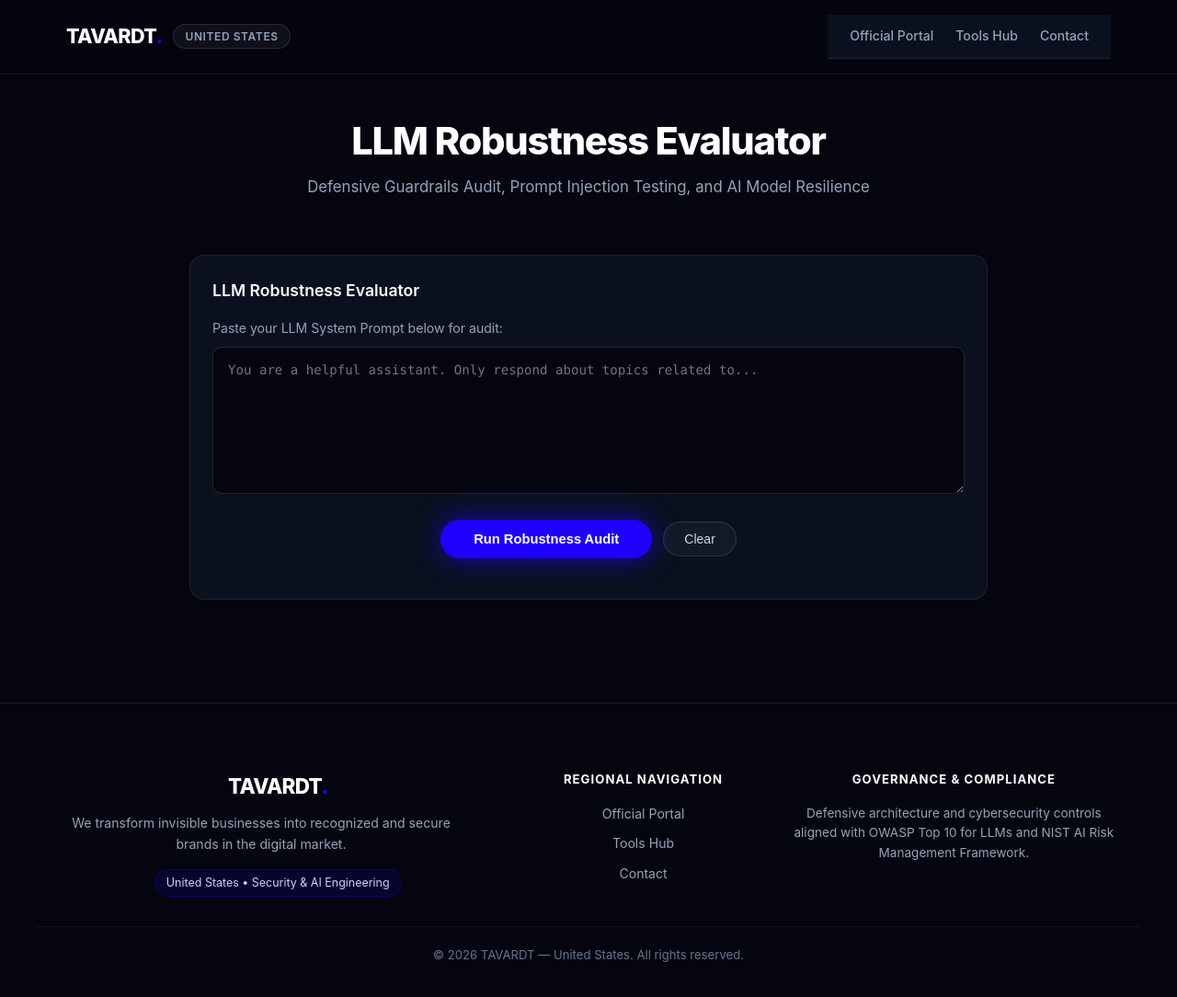
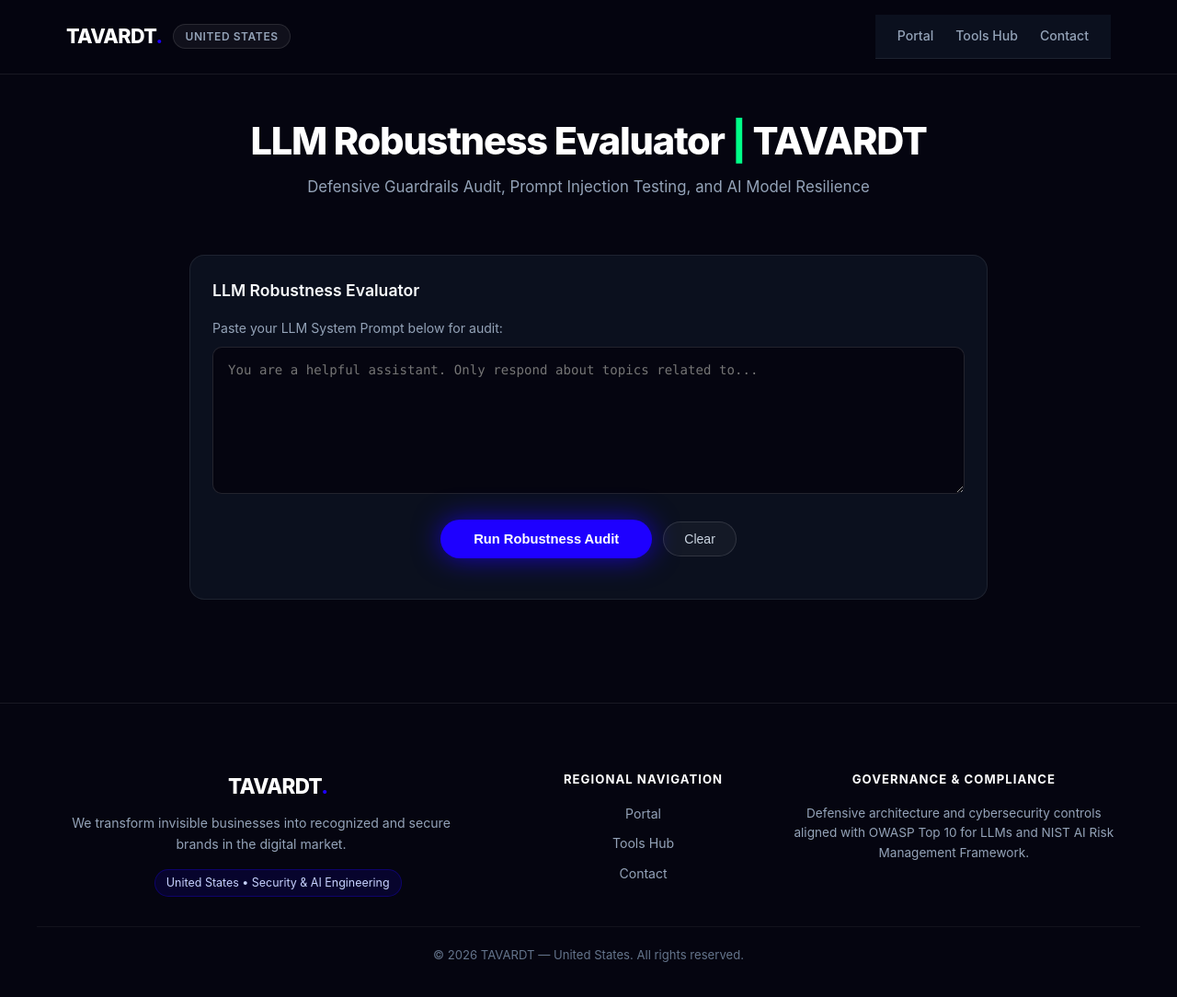
Before and after one commit to TAVARDT-USA/llm-robustness-evaluator-us, a plain HTML site: page index.html in a window 1280 px wide. Shown: the whole page at 92% size. Drawn offline with Linux system fonts and the light colour scheme.

Commit message:
feat: host assets locally (zero VPS bandwidth) & sanitize portal navigation links

```diff
--- a/index.html
+++ b/index.html
@@ -5,8 +5,8 @@
   <meta name="viewport" content="width=device-width, initial-scale=1.0">
   <title>LLM Robustness Evaluator & Guardrails Stress Tester | TAVARDT United States</title>
   <meta name="description" content="Interactive web tool and CLI for developers auditing LLM guardrail robustness against injection vectors, system prompt leakage, and structural attacks. Resilience Score 0-100 + defensive blueprint.">
-  <link rel="icon" type="image/x-icon" href="https://ag.tavardt.com/favicon.ico">
-  <link rel="shortcut icon" href="https://ag.tavardt.com/favicon.ico">
+  <link rel="icon" type="image/x-icon" href="./favicon.ico">
+  <link rel="shortcut icon" href="./favicon.ico">
   <link rel="canonical" href="https://tavardt-usa.github.io/llm-robustness-evaluator-us/">
   <meta name="robots" content="index, follow">
   <meta property="og:type" content="website">
@@ -14,7 +14,7 @@
   <meta property="og:title" content="LLM Robustness Evaluator & Guardrails Stress Tester | TAVARDT United States">
   <meta property="og:description" content="Interactive web tool and CLI for developers auditing LLM guardrail robustness against injection vectors, system prompt leakage, and structural attacks. Resilience Score 0-100 + defensive blueprint.">
   <meta property="og:url" content="https://tavardt-usa.github.io/llm-robustness-evaluator-us/">
-  <meta property="og:image" content="https://ag.tavardt.com/og-image.jpg">
+  <meta property="og:image" content="https://tavardt-usa.github.io/llm-robustness-evaluator-us/og-image.jpg">
   <meta property="og:image:width" content="1200">
   <meta property="og:image:height" content="630">
   <meta property="og:image:alt" content="TAVARDT United States">
@@ -22,7 +22,7 @@
   <meta name="twitter:card" content="summary_large_image">
   <meta name="twitter:title" content="LLM Robustness Evaluator & Guardrails Stress Tester | TAVARDT United States">
   <meta name="twitter:description" content="Interactive web tool and CLI for developers auditing LLM guardrail robustness against injection vectors, system prompt leakage, and structural attacks. Resilience Score 0-100 + defensive blueprint.">
-  <meta name="twitter:image" content="https://ag.tavardt.com/og-image.jpg">
+  <meta name="twitter:image" content="https://tavardt-usa.github.io/llm-robustness-evaluator-us/og-image.jpg">
   <script type="application/ld+json">
 {
   "@context": "https://schema.org",
@@ -47,7 +47,7 @@
         "url": "https://ag.tavardt.com/",
         "logo": {
           "@type": "ImageObject",
-          "url": "https://ag.tavardt.com/favicon.ico"
+          "url": "https://tavardt-usa.github.io/llm-robustness-evaluator-us/favicon.ico"
         }
       }
     },
@@ -492,7 +492,7 @@ textarea:focus, input[type="text"]:focus {
       <span class="tavardt-badge-jurisdiction">United States</span>
     </a>
     <nav class="tavardt-nav">
-      <a href="https://ag.tavardt.com/" class="tavardt-nav-link" target="_blank" rel="noopener">Official Portal</a>
+      <a href="https://ag.tavardt.com/" class="tavardt-nav-link" target="_blank" rel="noopener">Portal</a>
       <a href="https://tools.tavardt.com/" class="tavardt-nav-link" target="_blank" rel="noopener">Tools Hub</a>
       <a href="https://ag.tavardt.com/contact/" class="tavardt-nav-link" target="_blank" rel="noopener">Contact</a>
     </nav>
@@ -500,7 +500,7 @@ textarea:focus, input[type="text"]:focus {
 </header>
 
 <section class="hero">
-  <h1>LLM Robustness Evaluator</h1>
+  <h1>LLM Robustness Evaluator <span>|</span> TAVARDT</h1>
   <p>Defensive Guardrails Audit, Prompt Injection Testing, and AI Model Resilience</p>
 </section>
 
@@ -564,7 +564,7 @@ textarea:focus, input[type="text"]:focus {
     <div class="tavardt-footer-col">
       <div class="tavardt-footer-heading">Regional Navigation</div>
       <ul class="tavardt-footer-links">
-        <li><a href="https://ag.tavardt.com/" target="_blank" rel="noopener">Official Portal</a></li>
+        <li><a href="https://ag.tavardt.com/" target="_blank" rel="noopener">Portal</a></li>
         <li><a href="https://tools.tavardt.com/" target="_blank" rel="noopener">Tools Hub</a></li>
         <li><a href="https://ag.tavardt.com/contact/" target="_blank" rel="noopener">Contact</a></li>
       </ul>
```
